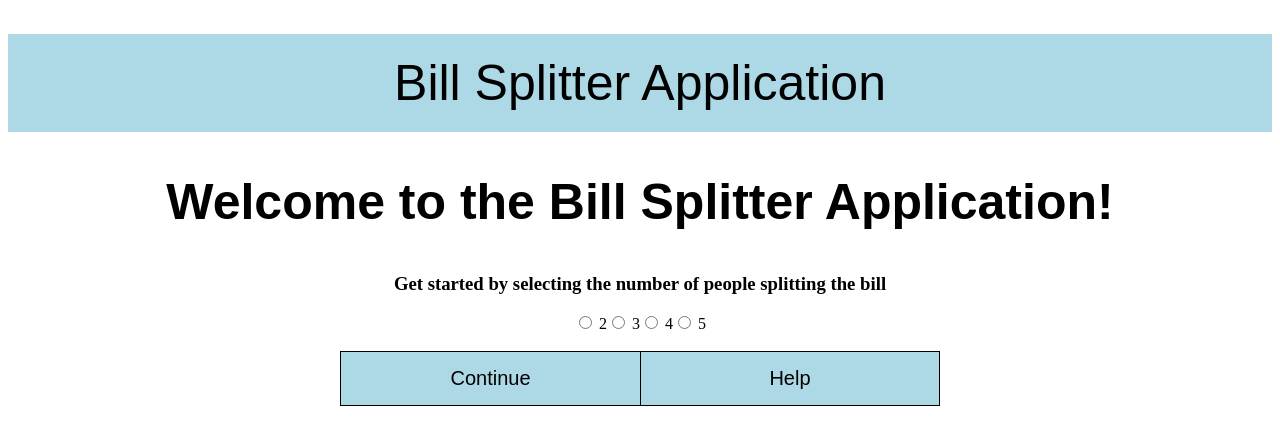
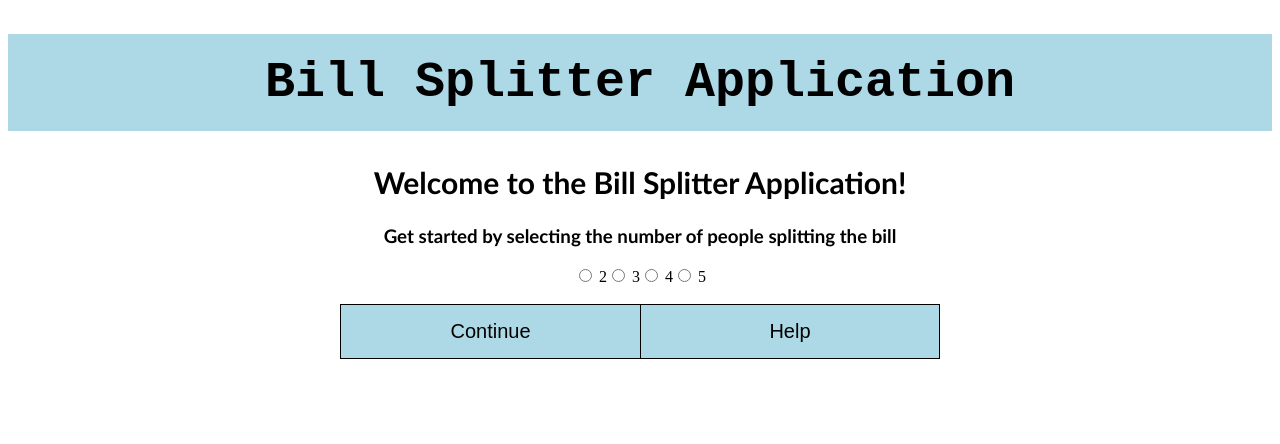
Before and after one commit to 2Jasonlee2/Bill_Splitter_App, a React (Create React App) app: page / in a window 1280 px wide. Shown: the top 444 px of the page. Built offline with nearby package versions, Linux system fonts and the light colour scheme.

Commit message:
added css style

```diff
--- a/src/styles/buttonStyle.css
+++ b/src/styles/buttonStyle.css
@@ -1,5 +1,5 @@
 button {
-    background-color: lightblue; /* Green */
+    background-color: lightblue;
     border: 1px solid black;
     color: black;
     padding: 15px 32px;
@@ -10,9 +10,27 @@ button {
     width:300px;
 }
 
+p {
+    font-family: 'Gill Sans', 'Gill Sans MT', Calibri, 'Trebuchet MS', sans-serif
+}
+
+h4 {
+    font-family: 'Gill Sans', 'Gill Sans MT', Calibri, 'Trebuchet MS', sans-serif;
+    margin: 0px 5px 5px 5px;
+}
+
+img {
+    width: 100px;
+    height: 100px;
+}
+
 h2 {
-    font-family: arial;
-    font-size: 50px;
+    font-family: 'Gill Sans', 'Gill Sans MT', Calibri, 'Trebuchet MS', sans-serif;
+    font-size: 30px;
+}
+
+h3 {
+    font-family: 'Gill Sans', 'Gill Sans MT', Calibri, 'Trebuchet MS', sans-serif;
 }
 
 button:not(:last-child) {
--- a/src/styles/headerStyle.css
+++ b/src/styles/headerStyle.css
@@ -1,7 +1,7 @@
-h1 {
-    font-family: arial;
+.blueHeader {
+    font-family: 'Courier New', Courier, monospace;
+    font-weight: 20px;
     font-size: 50px;
-    font-weight: 10;
 
     text-align:center;
     padding: 20px;
```
